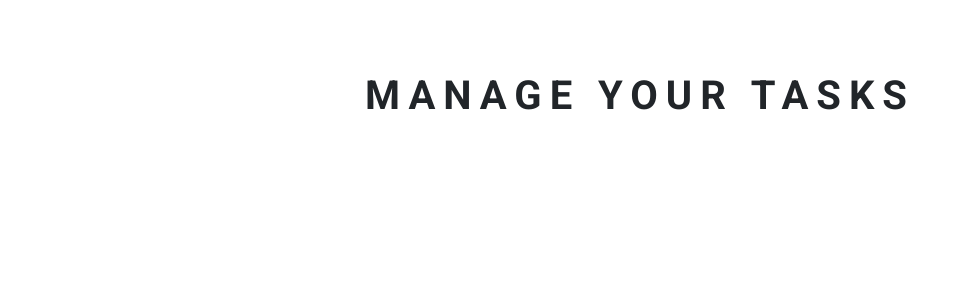
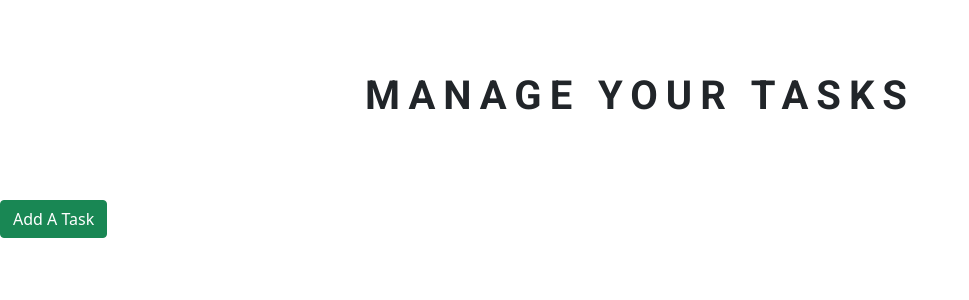
Before and after one commit to GavPri/Task-Manager, a Django app: page / in a window 1280 px wide. Shown: the part 56-356 px from the top of the page, without its empty margins (0-969 px from the left). Run offline with Django 3.2, Linux system fonts and the light colour scheme; data that the repository does not hold is empty; some libraries are stand-ins or nearby versions.

Commit message:
create button for add task

```diff
--- a/templates/tasks.html
+++ b/templates/tasks.html
@@ -2,7 +2,9 @@
 
 {% block content %}
 <section class="hero">
-<div class="hero-text"><h1>Manage Your Tasks</h1></div>
+    <div class="hero-text">
+        <h1>Manage Your Tasks</h1>
+    </div>
 </section class='hero'>
 <div class="task-container">
     {% for task in tasks %}
@@ -23,5 +25,5 @@
     {% endif %}
     {% endfor %}
 </div>
-
+<a href="/add"><button class="btn btn-success">Add A Task </button></a>
 {% endblock %}
```
Lines whose indentation alone changed are shown as unchanged.
